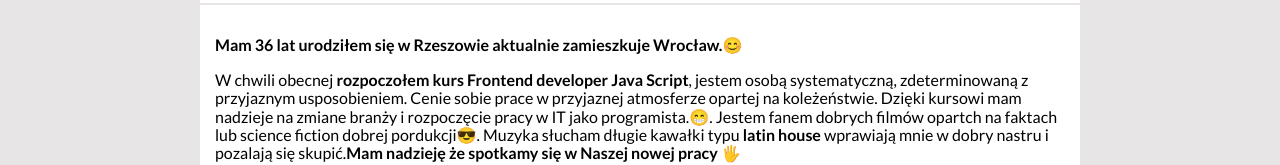
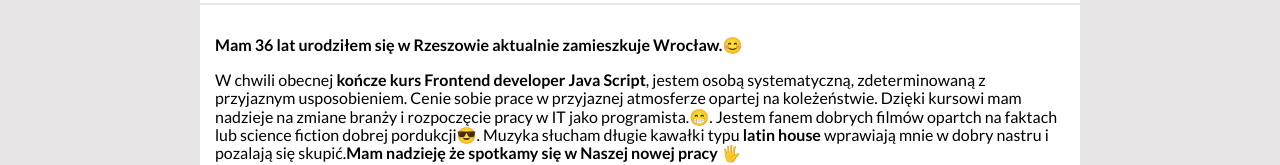
Before and after one commit to Mateusszzp/todo-list-react, a React (Create React App) app: page /#/autor in a window 1280 px wide. Shown: the part 239-404 px from the top of the page. Built offline with nearby package versions, Linux system fonts and the light colour scheme.

Commit message:
chnge inf in author

```diff
--- a/src/features/author/AuthorPage.js
+++ b/src/features/author/AuthorPage.js
@@ -8,7 +8,7 @@ const AuthorPage = () => (
             title="Mateusz Paśko"
             body={<><p><strong>Mam 36 lat urodziłem się w Rzeszowie aktualnie zamieszkuje Wrocław.😊</strong></p>
                <p> W chwili obecnej
-                <strong> rozpoczołem kurs Frontend developer Java Script</strong>, jestem osobą systematyczną, zdeterminowaną z przyjaznym
+                <strong> kończe kurs Frontend developer Java Script</strong>, jestem osobą systematyczną, zdeterminowaną z przyjaznym
                 usposobieniem.
                 Cenie sobie prace w przyjaznej atmosferze opartej na koleżeństwie. Dzięki kursowi mam nadzieje na zmiane branży i rozpoczęcie
                 pracy w
```
